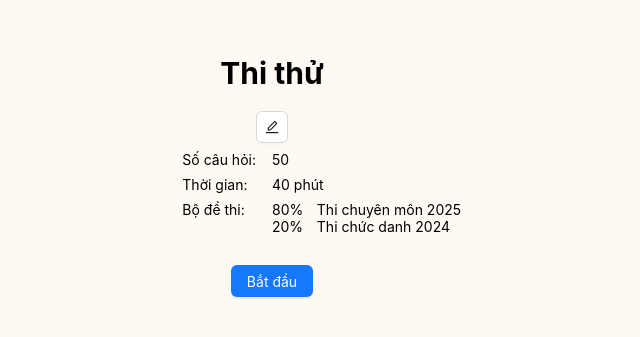
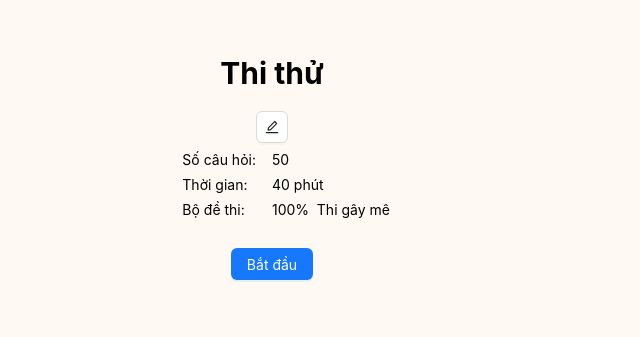
Before and after one commit to mbutils/hocbaidi, a React (Create React App) app: page / in a window 1280 px wide. Shown: the part 133-470 px from the top of the page, without its empty margins (368-1008 px from the left). Built offline with nearby package versions, Linux system fonts and the light colour scheme.

Commit message:
Update Exam.js

```diff
--- a/src/app/pages/exam/Exam.js
+++ b/src/app/pages/exam/Exam.js
@@ -15,8 +15,8 @@ const Exam = () => {
     const [examSetup, setExamSetup] = useState({
         maxQuesNum: 50,
         time: 40,
-        selectExam: [1, 2],
-        ratioExam: {1: 80, 2: 20}
+        selectExam: [0],
+        ratioExam: {0: 100, 1: 80, 2: 20}
     });
 
     useEffect(() => {
```
